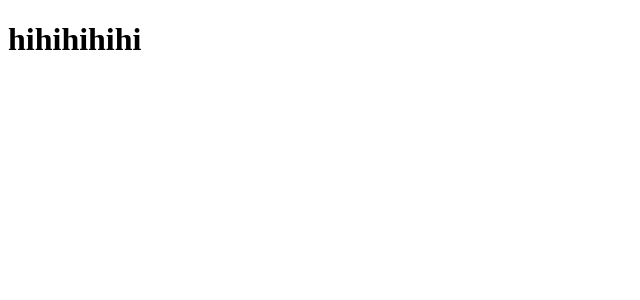
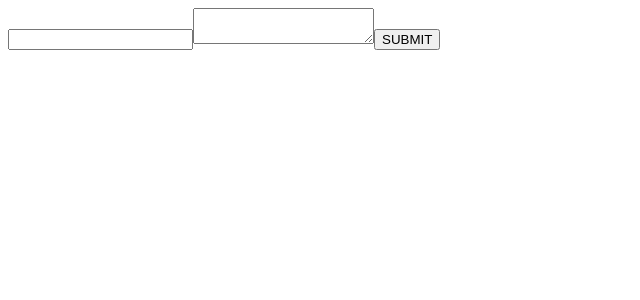
Before and after one commit to ColCoutts/new-blog, a React app: page / in a window 1280 px wide. Shown: the top 300 px of the page, without its empty margins (0-640 px from the left). Built offline with nearby package versions, Linux system fonts and the light colour scheme.

Commit message:
created post component and reducer/actions/selectors

```diff
--- a/package.json
+++ b/package.json
@@ -26,7 +26,9 @@
   "license": "ISC",
   "dependencies": {
     "react": "^16.8.6",
-    "react-dom": "^16.8.6"
+    "react-dom": "^16.8.6",
+    "react-redux": "^7.0.3",
+    "redux": "^4.0.1"
   },
   "devDependencies": {
     "@babel/core": "^7.4.5",
--- a/src/components/App.js
+++ b/src/components/App.js
@@ -1,7 +1,8 @@
 import React from 'react';
+import PostForm from './posts/PostForm';
 
 export default function App(){
   return (
-    <h1>hihihihihi</h1>
+    <PostForm onSubmit={() => ({ title: 'hello', body: 'body' })} />
   );
 }
--- /dev/null
+++ b/src/components/posts/PostForm.js
@@ -0,0 +1,38 @@
+import React, { PureComponent } from 'react';
+import  PropTypes from 'prop-types';
+
+export default class PostForm extends PureComponent {
+  static propTypes = {
+    onSubmit: PropTypes.func.isRequired
+  }
+
+  state = {
+    title: '',
+    body: ''
+  }
+
+  handleSubmit = event => {
+    event.preventDefault();
+
+    const { title, body } = this.state;
+    this.props.onSubmit(title, body);
+    console.log(this.props.onSubmit());
+    this.setState({ title: '', body: '' });
+  }
+
+  handleChange = ({ target }) => {
+    this.setState({ [target.name]: target.value });
+  }
+
+  render() {
+
+    const { title, body } = this.state;
+    return (
+      <form onSubmit={this.handleSubmit}>
+        <input name="title" type="text" value={title} onChange={this.handleChange} />
+        <textarea name="body" value={body} onChange={this.handleChange} ></textarea>
+        <button>SUBMIT</button>
+      </form>
+    );
+  }
+}
--- a/src/components/posts/Posts.js
+++ b/src/components/posts/Posts.js
@@ -19,3 +19,5 @@ function Posts({ posts }) {
 Posts.propTypes = {
   posts: PropTypes.array.isRequired
 };
+
+export default Posts;
--- /dev/null
+++ b/src/reducers/index.js
@@ -0,0 +1,6 @@
+import { combineReducers } from 'redux';
+import posts from './PostReducer';
+
+export default combineReducers({
+  posts
+});
--- /dev/null
+++ b/src/selectors/postSelectors.js
@@ -0,0 +1,3 @@
+//selectors are dealing with state of a prop and will do either a SET/GET for these props
+//
+// export const getPosts = state =>
--- /dev/null
+++ b/src/store.js
@@ -0,0 +1,6 @@
+import { createStore } from 'redux';
+import reducer from './reducers';
+
+export default createStore(
+  reducer
+);
```
Also changed, not shown: src/actions/PostActions.js (added, +15 -0 lines), src/reducers/PostReducer.js (added, +17 -0 lines), 1 other file (tests, documents, lock files or other folders).
